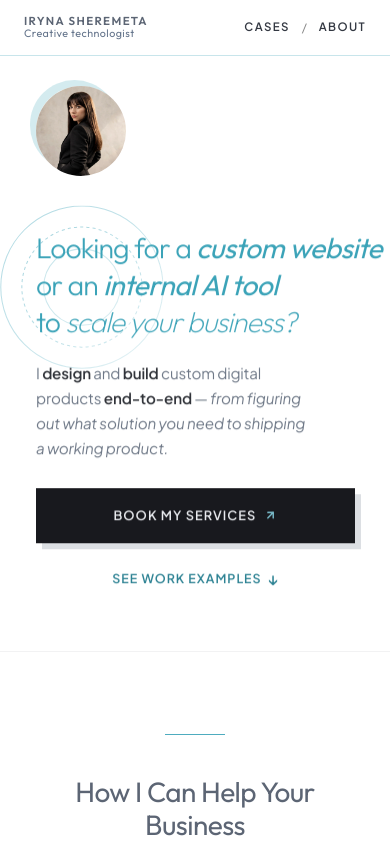
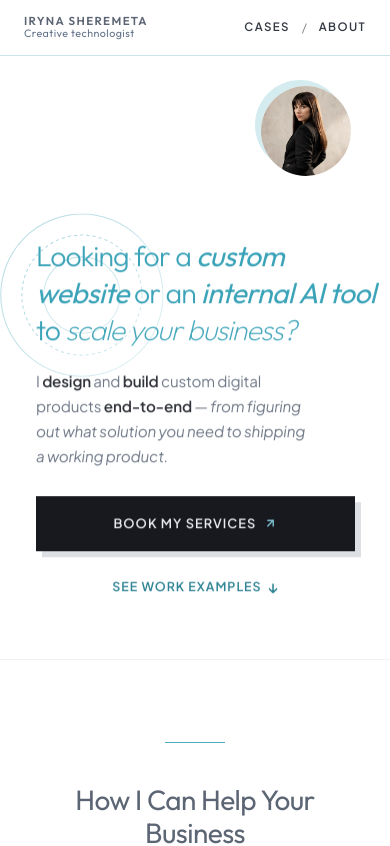
Before and after one commit to Irene2828/porfoliojuly, a Next.js app: page / in a window 390 px wide. Shown: the top 846 px of the page. Built offline with nearby package versions, Linux system fonts and the light colour scheme; no server answers; the database is empty.

Commit message:
feat(hero): move 'website' to line 2 and guarantee mobile hero image aligns to the right side

```diff
--- a/src/app/components/Hero.css
+++ b/src/app/components/Hero.css
@@ -1875,7 +1875,7 @@
   }
 }
 
-/* ── Mobile hero: avatar on left aligned with headline, labels on right ── */
+/* ── Mobile hero: avatar on right side, labels removed ── */
 @media (max-width: 900px) {
   .hero-mobile-intro { display: none !important; }
   .v2-theme .hero-image-wrapper,
@@ -1884,12 +1884,11 @@
     display: flex !important;
     flex-direction: row !important;
     align-items: center !important;
-    justify-content: flex-start !important;
+    justify-content: flex-end !important; /* aligned to the right side */
     padding-left: clamp(0.75rem, 4vw, 1.5rem) !important;
-    padding-right: clamp(0.75rem, 4vw, 1.5rem) !important;
-    gap: clamp(1.2rem, 4.5vw, 2.2rem) !important;
+    padding-right: clamp(1rem, 5vw, 2rem) !important;
     margin-top: 0.35rem !important;
-    margin-bottom: 0 !important;
+    margin-bottom: 0.5rem !important;
     background: transparent !important;
     border: none !important;
     border-radius: 0 !important;
@@ -1912,7 +1911,9 @@
   .hero-image-brackets,
   .hero-image-brackets-left,
   .hero-image-offset-frame,
-  .hero-decor-square {
+  .hero-decor-square,
+  .hero-rings-badge-container,
+  .v2-theme .hero-rings-badge-container {
     display: none !important;
   }
 }
@@ -1957,14 +1958,6 @@
     gap: 2.2rem !important;
   }
 
-  .hero-image-wrapper {
-    display: flex !important;
-    flex-direction: column !important;
-    align-items: center !important;
-    justify-content: center !important;
-    margin-bottom: 0 !important;
-  }
-
   .hero-image-labels {
     margin-top: 0.75rem !important;
   }
--- a/src/app/v2/components/HeroV2.tsx
+++ b/src/app/v2/components/HeroV2.tsx
@@ -81,10 +81,10 @@ export default function HeroV2() {
               >
                 <h1 className="hero-statement hero-statement-anim" style={{ display: 'flex', flexDirection: 'column', gap: '0px', lineHeight: '1.12' }}>
                   <span className="headline-line headline-light">
-                    Looking for a <span className="headline-spaced-word headline-emphasis-custom" style={{ fontStyle: 'italic', fontWeight: 500 }}>custom website</span>
+                    Looking for a <span className="headline-spaced-word headline-emphasis-custom" style={{ fontStyle: 'italic', fontWeight: 500 }}>custom</span>
                   </span>
                   <span className="headline-line headline-light">
-                    or an <span className="headline-spaced-word headline-emphasis-custom" style={{ fontStyle: 'italic', fontWeight: 500 }}>internal AI tool</span>
+                    <span className="headline-spaced-word headline-emphasis-custom" style={{ fontStyle: 'italic', fontWeight: 500 }}>website</span> or an <span className="headline-spaced-word headline-emphasis-custom" style={{ fontStyle: 'italic', fontWeight: 500 }}>internal AI tool</span>
                   </span>
                   <span className="headline-line headline-light">
                     to <span className="headline-italic-thinner" style={{ fontStyle: 'italic', fontWeight: 200, opacity: 0.95 }}>scale your business?</span>
```
